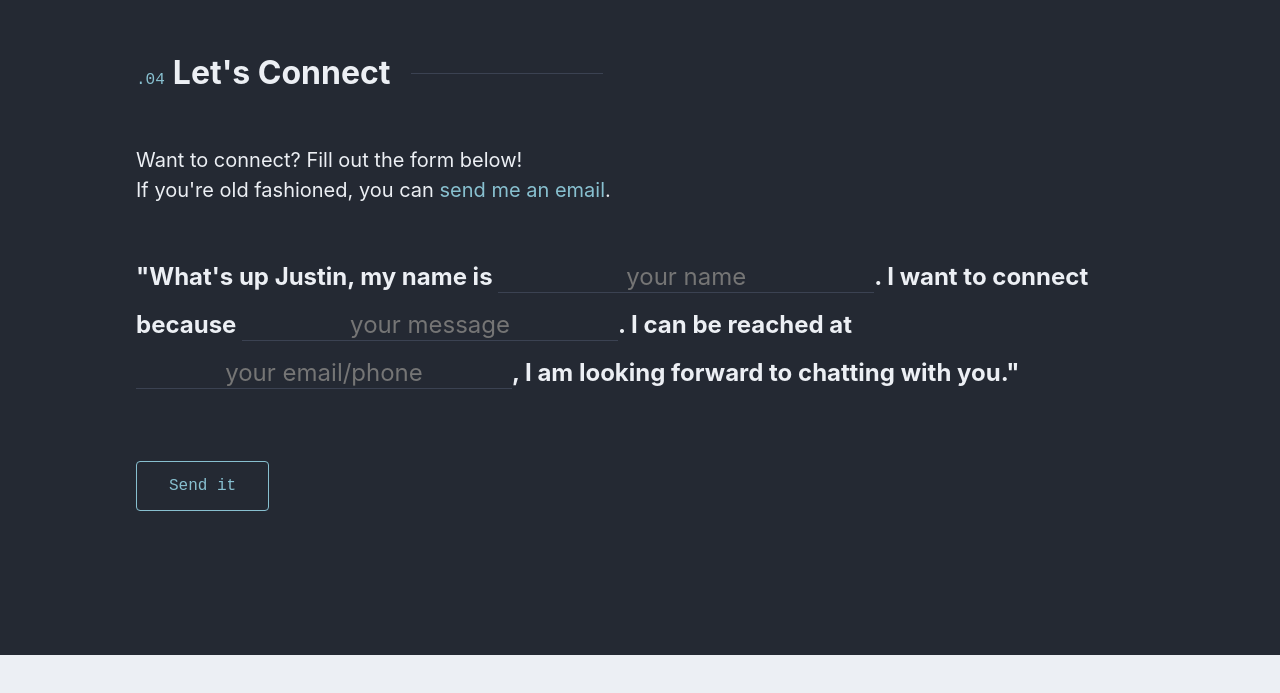
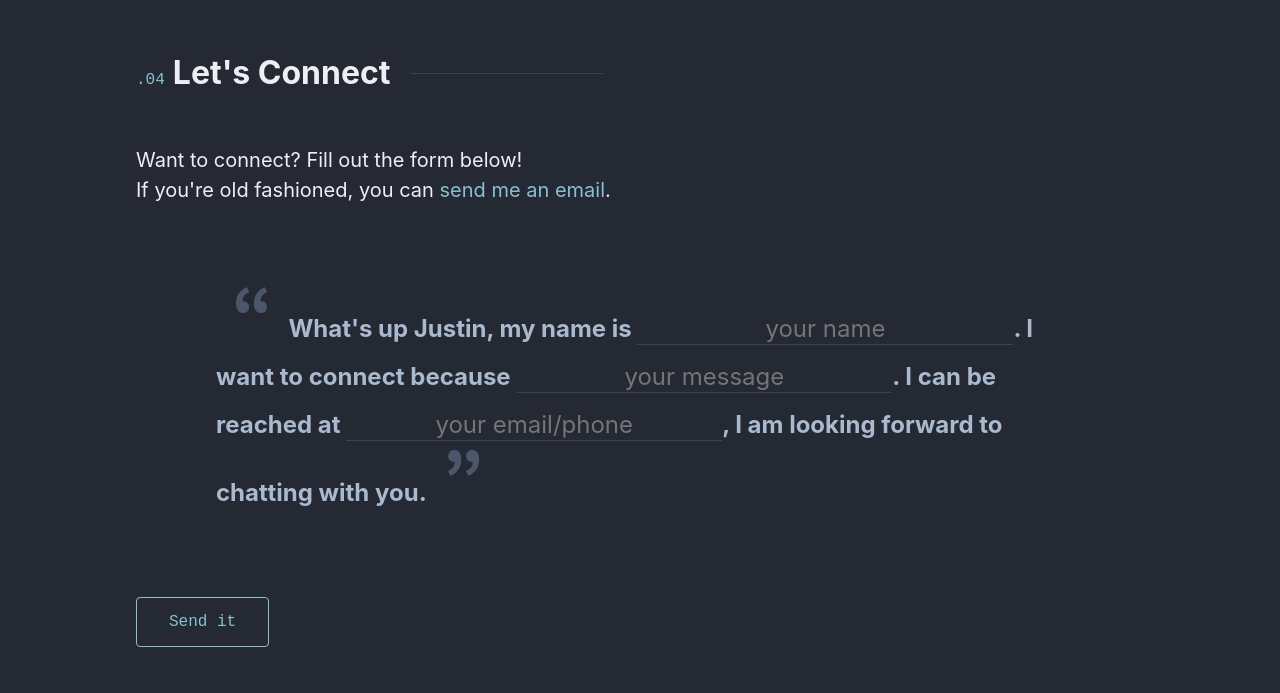
Before and after one commit to jpilapil/portfolio2022, a Next.js app: page / in a window 1280 px wide. Shown: the part 4185-4878 px from the top of the page. Before the commit the page ends 4840 px from the top, so only its background shows below. Built offline with nearby package versions, Linux system fonts and the light colour scheme.

Commit message:
add form styling

```diff
--- a/components/contact/Contact.module.scss
+++ b/components/contact/Contact.module.scss
@@ -38,9 +38,33 @@
 }
 
 .formText {
+   color: $light-blue;
    line-height: 3rem;
    font-weight: bold;
+   font-size: clamp(1rem, 5vw, 1.5rem);
+   padding: 5rem;
+   @media only screen and (max-width: 768px) {
+         padding: 0;
+      }
+
+
+   &::before {
+      content: "“";
+      font-family: $fontFamilyQuotes;
+      font-size: clamp(3rem, 5vw, 4rem);
+      color: $grey;
+      padding: 1rem;
+   }
+
+   &::after {
+      content: "”";
+      font-family: $fontFamilyQuotes;
+      font-size: clamp(3rem, 5vw, 4rem);
+      color: $grey;
+      padding: 1rem;
+   }
 }
+
 
 .clickable {
    color: $ice;
@@ -70,7 +94,6 @@
 
 .send {
    font-family: $fontFamilySecondary;
-   margin-top: 1rem;
    padding: 1.5rem 2rem;
    border: 1px solid $ice;
    background-color: $background;
--- a/components/contact/index.jsx
+++ b/components/contact/index.jsx
@@ -24,8 +24,8 @@ const ContactForm = () => {
   return (
     <>
       <div className={`${styles.wrap}`}>
-        <p className={`${styles.formText} is-size-4 my-6`}>
-          "What&apos;s up Justin, my name is&nbsp;
+        <p className={`${styles.formText}`}>
+          What&apos;s up Justin, my name is&nbsp;
           <input
             type="text"
             className={styles.contactInput}
@@ -61,7 +61,7 @@ const ContactForm = () => {
               setContact(e.target.value);
             }}
           />
-          , I am looking forward to chatting with you."
+          , I am looking forward to chatting with you.
         </p>
       </div>
       <button
--- a/pages/app.scss
+++ b/pages/app.scss
@@ -28,10 +28,10 @@ body {
    margin: 0;
    color: $white;
    background-color: $background;
-   font-size: clamp(1.25rem, 5vw, 1.125rem);
-   @media only screen and (max-width: 768px) {
-         font-size: 1.125rem;
-      }
+   font-size: clamp(1.125rem, 5vw, 1.25rem);
+   // @media only screen and (max-width: 768px) {
+   //       font-size: 1.125rem;
+   //    }
    // overflow-x: hidden;=
 }
 
--- a/styles/_fonts.scss
+++ b/styles/_fonts.scss
@@ -1,2 +1,6 @@
+@import url('https://fonts.googleapis.com/css2?family=Noto+Sans+JP:wght@900&display=swap');
+
 $fontFamilyMain: "SF Pro Display", sans-serif;
 $fontFamilySecondary: "SF Mono", "Fira Code", "Fira Mono", "Roboto Mono", monospace;
+$fontFamilyQuotes: 'Noto Sans JP',
+sans-serif;
```
